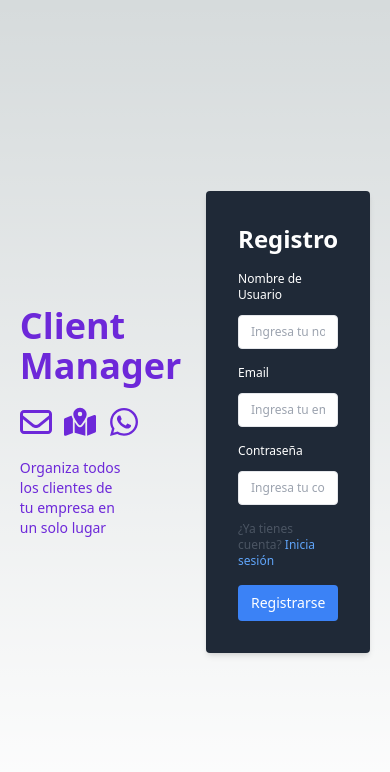
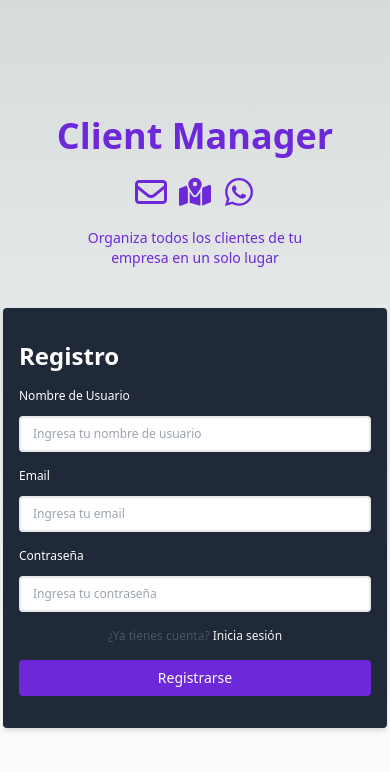
Before and after one commit to Nico9934/nextjs-clients, a Next.js app: page /register in a window 390 px wide. Shown: the top 772 px of the page. Built offline with nearby package versions, Linux system fonts and the light colour scheme.

Commit message:
Responsive Styling

```diff
--- a/src/app/dashboard/page.jsx
+++ b/src/app/dashboard/page.jsx
@@ -56,12 +56,12 @@ const DashboardPage = () => {
             <Spinner />
           </div>
         ) : (
-          <div className="p-8 rounded shadow-md w-9/12">
+          <div className="px-2 rounded shadow-md w-full sm:w-9/12">
             <div className="flex justify-between items-center font-semibold mb-8 ">
-              <h2 className="text-xl">Clientes</h2>
+              <h2 className="text-md sm:text-xl">Clientes</h2>
               <Link
                 href="/newClient"
-                className="text-gray-100 h-12 w-12 items-center flex justify-center bg-green-400 rounded-full p-2 text-md hover:cursor-pointer hover:bg-green-600 transition-all"
+                className="fixed right-5 text-gray-100 h-8 w-8 sm:h-12 sm:w-12 items-center flex justify-center bg-violet-700 rounded-full p-2 text-md hover:cursor-pointer hover:bg-violet-600 transition-all"
               >
                 <svg className="w-6 h-6 fill-gray-100" viewBox="0 0 448 512">
                   <path d="M256 80c0-17.7-14.3-32-32-32s-32 14.3-32 32V224H48c-17.7 0-32 14.3-32 32s14.3 32 32 32H192V432c0 17.7 14.3 32 32 32s32-14.3 32-32V288H400c17.7 0 32-14.3 32-32s-14.3-32-32-32H256V80z" />
@@ -69,8 +69,8 @@ const DashboardPage = () => {
               </Link>
             </div>
             <table className="w-full mb-4 border-b-2">
-              <thead>
-                <tr>
+              <thead className="hidden sm:table-header-group">
+                <tr className="">
                   <th className="text-start">Nombre</th>
                   <th className="text-start">Email</th>
                   <th className="text-start">Teléfono</th>
--- a/src/app/login/page.tsx
+++ b/src/app/login/page.tsx
@@ -5,6 +5,7 @@ import { signIn,  } from "next-auth/react";
 import Link from "next/link";
 import { useRouter } from "next/navigation";
 import React, { useState } from "react";
+import HeroDescription from '../../components/HeroDescription'
 
 const LoginPage = () => {
   const [user, setUser] = useState<{ email: string; password: string }>({
@@ -38,25 +39,9 @@ const LoginPage = () => {
   };
 
   return (
-    <div className="min-h-screen m-auto flex justify-center gap-10 w-9/12 items-center">
-       <div className="w-1/2 h-full  flex flex-col gap-5">
-        <h3 className="font-bold text-4xl text-violet-700">Client Manager</h3>
-        <div className="flex w-full justify-start gap-3">
-          <svg className="w-8 h-8 fill-violet-700" viewBox="0 0 512 512">
-            <path d="M64 112c-8.8 0-16 7.2-16 16v22.1L220.5 291.7c20.7 17 50.4 17 71.1 0L464 150.1V128c0-8.8-7.2-16-16-16H64zM48 212.2V384c0 8.8 7.2 16 16 16H448c8.8 0 16-7.2 16-16V212.2L322 328.8c-38.4 31.5-93.7 31.5-132 0L48 212.2zM0 128C0 92.7 28.7 64 64 64H448c35.3 0 64 28.7 64 64V384c0 35.3-28.7 64-64 64H64c-35.3 0-64-28.7-64-64V128z" />
-          </svg>
-          <svg className="w-8 h-8 fill-violet-700" viewBox="0 0 576 512">
-            <path d="M408 120c0 54.6-73.1 151.9-105.2 192c-7.7 9.6-22 9.6-29.6 0C241.1 271.9 168 174.6 168 120C168 53.7 221.7 0 288 0s120 53.7 120 120zm8 80.4c3.5-6.9 6.7-13.8 9.6-20.6c.5-1.2 1-2.5 1.5-3.7l116-46.4C558.9 123.4 576 135 576 152V422.8c0 9.8-6 18.6-15.1 22.3L416 503V200.4zM137.6 138.3c2.4 14.1 7.2 28.3 12.8 41.5c2.9 6.8 6.1 13.7 9.6 20.6V451.8L32.9 502.7C17.1 509 0 497.4 0 480.4V209.6c0-9.8 6-18.6 15.1-22.3l122.6-49zM327.8 332c13.9-17.4 35.7-45.7 56.2-77V504.3L192 449.4V255c20.5 31.3 42.3 59.6 56.2 77c20.5 25.6 59.1 25.6 79.6 0zM288 152a40 40 0 1 0 0-80 40 40 0 1 0 0 80z" />
-          </svg>
-          <svg className="w-8 h-8 fill-violet-700" viewBox="0 0 448 512">
-            <path d="M380.9 97.1C339 55.1 283.2 32 223.9 32c-122.4 0-222 99.6-222 222 0 39.1 10.2 77.3 29.6 111L0 480l117.7-30.9c32.4 17.7 68.9 27 106.1 27h.1c122.3 0 224.1-99.6 224.1-222 0-59.3-25.2-115-67.1-157zm-157 341.6c-33.2 0-65.7-8.9-94-25.7l-6.7-4-69.8 18.3L72 359.2l-4.4-7c-18.5-29.4-28.2-63.3-28.2-98.2 0-101.7 82.8-184.5 184.6-184.5 49.3 0 95.6 19.2 130.4 54.1 34.8 34.9 56.2 81.2 56.1 130.5 0 101.8-84.9 184.6-186.6 184.6zm101.2-138.2c-5.5-2.8-32.8-16.2-37.9-18-5.1-1.9-8.8-2.8-12.5 2.8-3.7 5.6-14.3 18-17.6 21.8-3.2 3.7-6.5 4.2-12 1.4-32.6-16.3-54-29.1-75.5-66-5.7-9.8 5.7-9.1 16.3-30.3 1.8-3.7 .9-6.9-.5-9.7-1.4-2.8-12.5-30.1-17.1-41.2-4.5-10.8-9.1-9.3-12.5-9.5-3.2-.2-6.9-.2-10.6-.2-3.7 0-9.7 1.4-14.8 6.9-5.1 5.6-19.4 19-19.4 46.3 0 27.3 19.9 53.7 22.6 57.4 2.8 3.7 39.1 59.7 94.8 83.8 35.2 15.2 49 16.5 66.6 13.9 10.7-1.6 32.8-13.4 37.4-26.4 4.6-13 4.6-24.1 3.2-26.4-1.3-2.5-5-3.9-10.5-6.6z" />
-          </svg>
-        </div>
-        <p className="w-9/12 text-sm text-violet-700">
-          Organiza todos los clientes de tu empresa en un solo lugar
-        </p>
-      </div>
-      <div className="bg-gray-800 text-white p-8 rounded shadow-md w-1/2">
+    <div className="py-5 min-h-screen m-auto flex flex-col sm:flex-row justify-center gap-10 w-11/12 sm:w-9/12 items-center">
+       <HeroDescription />
+      <div className="bg-gray-800 text-white py-8 px-4 sm:p-8 rounded shadow-md w-full sm:w-1/2">
         <h2 className="text-2xl font-semibold mb-4">Iniciar Sesión</h2>
 
         {error && (
@@ -75,7 +60,7 @@ const LoginPage = () => {
               name="email"
               defaultValue={user.email}
               onChange={handleInputChange}
-              className="w-full px-3 py-2 border rounded text-xs text-gray-800"
+              className="w-full px-3 py-2 border-2 rounded text-xs text-gray-800 focus:border-violet-700 focus:outline-none transition-all duration-400"
               placeholder="Ingresa tu email"
             />
           </div>
@@ -90,7 +75,7 @@ const LoginPage = () => {
               name="password"
               onChange={handleInputChange}
               defaultValue={user.password}
-              className="w-full px-3 py-2 border rounded text-xs text-gray-800"
+              className="w-full px-3 py-2 border-2 rounded text-xs text-gray-800 focus:border-violet-700 focus:outline-none transition-all duration-400"
               placeholder="Ingresa tu contraseña"
             />
           </div>
@@ -100,17 +85,18 @@ const LoginPage = () => {
               ¿Olvidaste tu contraseña?
             </a> */}
 
-            <Link
-              href="/register"
-              className="text-blue-400 text-xs m-auto hover:underline text-end"
-            >
-              ¿No tienes cuenta? Regístrate
-            </Link>
+            <p className="text-xs m-auto text-gray-600">
+              ¿No tienes cuenta?
+              <Link href="/register" className="text-gray-100 hover:underline">
+                {"  "}Registrate
+              </Link>
+            </p>
+
           </div>
 
           <button
             type="submit"
-            className="w-full bg-blue-500 text-sm text-white py-2 rounded hover:bg-blue-600 focus:outline-none focus:shadow-outline-blue"
+            className="w-full bg-violet-700 text-sm text-white py-2 rounded hover:bg-violet-600 focus:outline-none focus:shadow-outline-blue"
           >
             Iniciar Sesión
           </button>
--- a/src/app/register/page.jsx
+++ b/src/app/register/page.jsx
@@ -5,6 +5,7 @@ import { signIn } from "next-auth/react";
 import Link from "next/link";
 import { useRouter } from "next/navigation";
 import { useState } from "react";
+import HeroDescription from "../../components/HeroDescription";
 
 const RegisterPage = () => {
   const [user, setUser] = useState({
@@ -50,25 +51,9 @@ const RegisterPage = () => {
   };
 
   return (
-    <div className="min-h-screen m-auto flex justify-center gap-10 w-9/12 items-center">
-      <div className="w-1/2 h-full  flex flex-col gap-5">
-        <h3 className="font-bold text-4xl text-violet-700">Client Manager</h3>
-        <div className="flex w-full justify-start gap-3">
-          <svg className="w-8 h-8 fill-violet-700" viewBox="0 0 512 512">
-            <path d="M64 112c-8.8 0-16 7.2-16 16v22.1L220.5 291.7c20.7 17 50.4 17 71.1 0L464 150.1V128c0-8.8-7.2-16-16-16H64zM48 212.2V384c0 8.8 7.2 16 16 16H448c8.8 0 16-7.2 16-16V212.2L322 328.8c-38.4 31.5-93.7 31.5-132 0L48 212.2zM0 128C0 92.7 28.7 64 64 64H448c35.3 0 64 28.7 64 64V384c0 35.3-28.7 64-64 64H64c-35.3 0-64-28.7-64-64V128z" />
-          </svg>
-          <svg className="w-8 h-8 fill-violet-700" viewBox="0 0 576 512">
-            <path d="M408 120c0 54.6-73.1 151.9-105.2 192c-7.7 9.6-22 9.6-29.6 0C241.1 271.9 168 174.6 168 120C168 53.7 221.7 0 288 0s120 53.7 120 120zm8 80.4c3.5-6.9 6.7-13.8 9.6-20.6c.5-1.2 1-2.5 1.5-3.7l116-46.4C558.9 123.4 576 135 576 152V422.8c0 9.8-6 18.6-15.1 22.3L416 503V200.4zM137.6 138.3c2.4 14.1 7.2 28.3 12.8 41.5c2.9 6.8 6.1 13.7 9.6 20.6V451.8L32.9 502.7C17.1 509 0 497.4 0 480.4V209.6c0-9.8 6-18.6 15.1-22.3l122.6-49zM327.8 332c13.9-17.4 35.7-45.7 56.2-77V504.3L192 449.4V255c20.5 31.3 42.3 59.6 56.2 77c20.5 25.6 59.1 25.6 79.6 0zM288 152a40 40 0 1 0 0-80 40 40 0 1 0 0 80z" />
-          </svg>
-          <svg className="w-8 h-8 fill-violet-700" viewBox="0 0 448 512">
-            <path d="M380.9 97.1C339 55.1 283.2 32 223.9 32c-122.4 0-222 99.6-222 222 0 39.1 10.2 77.3 29.6 111L0 480l117.7-30.9c32.4 17.7 68.9 27 106.1 27h.1c122.3 0 224.1-99.6 224.1-222 0-59.3-25.2-115-67.1-157zm-157 341.6c-33.2 0-65.7-8.9-94-25.7l-6.7-4-69.8 18.3L72 359.2l-4.4-7c-18.5-29.4-28.2-63.3-28.2-98.2 0-101.7 82.8-184.5 184.6-184.5 49.3 0 95.6 19.2 130.4 54.1 34.8 34.9 56.2 81.2 56.1 130.5 0 101.8-84.9 184.6-186.6 184.6zm101.2-138.2c-5.5-2.8-32.8-16.2-37.9-18-5.1-1.9-8.8-2.8-12.5 2.8-3.7 5.6-14.3 18-17.6 21.8-3.2 3.7-6.5 4.2-12 1.4-32.6-16.3-54-29.1-75.5-66-5.7-9.8 5.7-9.1 16.3-30.3 1.8-3.7 .9-6.9-.5-9.7-1.4-2.8-12.5-30.1-17.1-41.2-4.5-10.8-9.1-9.3-12.5-9.5-3.2-.2-6.9-.2-10.6-.2-3.7 0-9.7 1.4-14.8 6.9-5.1 5.6-19.4 19-19.4 46.3 0 27.3 19.9 53.7 22.6 57.4 2.8 3.7 39.1 59.7 94.8 83.8 35.2 15.2 49 16.5 66.6 13.9 10.7-1.6 32.8-13.4 37.4-26.4 4.6-13 4.6-24.1 3.2-26.4-1.3-2.5-5-3.9-10.5-6.6z" />
-          </svg>
-        </div>
-        <p className="w-9/12 text-sm text-violet-700">
-          Organiza todos los clientes de tu empresa en un solo lugar
-        </p>
-      </div>
-      <div className="bg-gray-800 text-white p-8 rounded shadow-md w-96">
+    <div className="py-5 min-h-screen m-auto flex flex-col sm:flex-row justify-center gap-10 w-11/12 sm:w-9/12 items-center">
+      <HeroDescription />
+      <div className="bg-gray-800 text-white  py-8 px-4 sm:p-8 rounded shadow-md w-96">
         <h2 className="text-2xl font-semibold mb-4">Registro</h2>
 
         {error && (
@@ -90,7 +75,7 @@ const RegisterPage = () => {
               name="fullname"
               value={user.fullname}
               onChange={handleInputChange}
-              className="w-full px-3 py-2 border rounded text-xs text-gray-800"
+              className="w-full px-3 py-2 border-2 rounded text-xs text-gray-800 focus:border-violet-700 focus:outline-none transition-all duration-400"
               placeholder="Ingresa tu nombre de usuario"
             />
           </div>
@@ -105,7 +90,7 @@ const RegisterPage = () => {
               name="email"
               value={user.email}
               onChange={handleInputChange}
-              className="w-full px-3 py-2 border rounded text-xs text-gray-800"
+              className="w-full px-3 py-2 border-2 rounded text-xs text-gray-800 focus:border-violet-700 focus:outline-none transition-all duration-400"
               placeholder="Ingresa tu email"
             />
           </div>
@@ -123,7 +108,7 @@ const RegisterPage = () => {
               name="password"
               onChange={handleInputChange}
               value={user.password}
-              className="w-full px-3 py-2 border rounded text-xs text-gray-800"
+              className="w-full px-3 py-2 border-2 rounded text-xs text-gray-800 focus:border-violet-700 focus:outline-none transition-all duration-400"
               placeholder="Ingresa tu contraseña"
             />
           </div>
@@ -131,7 +116,7 @@ const RegisterPage = () => {
           <div className="flex items-center mb-4 gap-3">
             <p className="text-xs m-auto text-gray-600">
               ¿Ya tienes cuenta?
-              <Link href="/login" className="text-blue-400 hover:underline">
+              <Link href="/login" className="text-gray-100 hover:underline">
                 {"  "}Inicia sesión
               </Link>
             </p>
@@ -139,7 +124,7 @@ const RegisterPage = () => {
 
           <button
             type="submit"
-            className="w-full bg-blue-500 text-sm text-white py-2 rounded hover:bg-blue-600 focus:outline-none focus:shadow-outline-blue"
+            className="w-full bg-violet-700 text-sm text-white py-2 rounded hover:bg-violet-600 focus:outline-none focus:shadow-outline-blue"
           >
             Registrarse
           </button>
--- a/src/components/ClientData.jsx
+++ b/src/components/ClientData.jsx
@@ -21,11 +21,11 @@ const ClientData = ({ client, refresh, setRefresh, loading, setLoading }) => {
   };
 
   return (
-    <tr className=" text-sm text-start border-b-2 py-2 border-blue-900">
-      <td>{client.name}</td>
-      <td>{client.email}</td>
-      <td>{client.phone}</td>
-      <td>{client.address}</td>
+    <tr className="text-xs sm:text-sm text-start border-b-2 py-2 border-blue-900">
+      <td className="text-xs sm:text-sm">{client.name}</td>
+      <td className="text-xs sm:text-sm">{client.email}</td>
+      <td className="text-xs sm:text-sm">{client.phone}</td>
+      <td className="text-xs sm:text-sm">{client.address}</td>
       <td className="flex p-2 justify-center items-start gap-5">
         <Link className="text-blue-400 mr-2" href={`/edit/${client._id}`}>
           <svg
--- /dev/null
+++ b/src/components/HeroDescription.jsx
@@ -0,0 +1,25 @@
+import React from "react";
+
+const HeroDescription = () => {
+  return (
+    <div className="w-full text-center sm:text-start justify-center sm:w-1/2 h-full flex flex-col gap-5">
+      <h3 className="font-bold text-4xl text-violet-700">Client Manager</h3>
+      <div className="flex w-full justify-center sm:justify-start gap-3">
+        <svg className="w-8 h-8 fill-violet-700" viewBox="0 0 512 512">
+          <path d="M64 112c-8.8 0-16 7.2-16 16v22.1L220.5 291.7c20.7 17 50.4 17 71.1 0L464 150.1V128c0-8.8-7.2-16-16-16H64zM48 212.2V384c0 8.8 7.2 16 16 16H448c8.8 0 16-7.2 16-16V212.2L322 328.8c-38.4 31.5-93.7 31.5-132 0L48 212.2zM0 128C0 92.7 28.7 64 64 64H448c35.3 0 64 28.7 64 64V384c0 35.3-28.7 64-64 64H64c-35.3 0-64-28.7-64-64V128z" />
+        </svg>
+        <svg className="w-8 h-8 fill-violet-700" viewBox="0 0 576 512">
+          <path d="M408 120c0 54.6-73.1 151.9-105.2 192c-7.7 9.6-22 9.6-29.6 0C241.1 271.9 168 174.6 168 120C168 53.7 221.7 0 288 0s120 53.7 120 120zm8 80.4c3.5-6.9 6.7-13.8 9.6-20.6c.5-1.2 1-2.5 1.5-3.7l116-46.4C558.9 123.4 576 135 576 152V422.8c0 9.8-6 18.6-15.1 22.3L416 503V200.4zM137.6 138.3c2.4 14.1 7.2 28.3 12.8 41.5c2.9 6.8 6.1 13.7 9.6 20.6V451.8L32.9 502.7C17.1 509 0 497.4 0 480.4V209.6c0-9.8 6-18.6 15.1-22.3l122.6-49zM327.8 332c13.9-17.4 35.7-45.7 56.2-77V504.3L192 449.4V255c20.5 31.3 42.3 59.6 56.2 77c20.5 25.6 59.1 25.6 79.6 0zM288 152a40 40 0 1 0 0-80 40 40 0 1 0 0 80z" />
+        </svg>
+        <svg className="w-8 h-8 fill-violet-700" viewBox="0 0 448 512">
+          <path d="M380.9 97.1C339 55.1 283.2 32 223.9 32c-122.4 0-222 99.6-222 222 0 39.1 10.2 77.3 29.6 111L0 480l117.7-30.9c32.4 17.7 68.9 27 106.1 27h.1c122.3 0 224.1-99.6 224.1-222 0-59.3-25.2-115-67.1-157zm-157 341.6c-33.2 0-65.7-8.9-94-25.7l-6.7-4-69.8 18.3L72 359.2l-4.4-7c-18.5-29.4-28.2-63.3-28.2-98.2 0-101.7 82.8-184.5 184.6-184.5 49.3 0 95.6 19.2 130.4 54.1 34.8 34.9 56.2 81.2 56.1 130.5 0 101.8-84.9 184.6-186.6 184.6zm101.2-138.2c-5.5-2.8-32.8-16.2-37.9-18-5.1-1.9-8.8-2.8-12.5 2.8-3.7 5.6-14.3 18-17.6 21.8-3.2 3.7-6.5 4.2-12 1.4-32.6-16.3-54-29.1-75.5-66-5.7-9.8 5.7-9.1 16.3-30.3 1.8-3.7 .9-6.9-.5-9.7-1.4-2.8-12.5-30.1-17.1-41.2-4.5-10.8-9.1-9.3-12.5-9.5-3.2-.2-6.9-.2-10.6-.2-3.7 0-9.7 1.4-14.8 6.9-5.1 5.6-19.4 19-19.4 46.3 0 27.3 19.9 53.7 22.6 57.4 2.8 3.7 39.1 59.7 94.8 83.8 35.2 15.2 49 16.5 66.6 13.9 10.7-1.6 32.8-13.4 37.4-26.4 4.6-13 4.6-24.1 3.2-26.4-1.3-2.5-5-3.9-10.5-6.6z" />
+        </svg>
+      </div>
+      <p className="w-9/12 text-sm m-auto sm:m-0 sm:text-start text-center text-violet-700">
+        Organiza todos los clientes de tu empresa en un solo lugar
+      </p>
+    </div>
+  );
+};
+
+export default HeroDescription;
```
